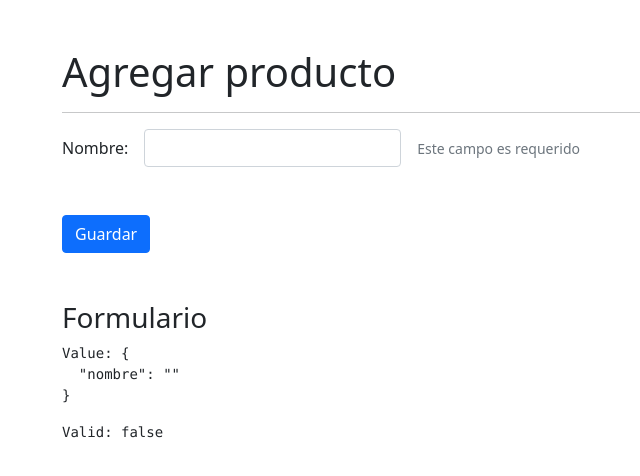
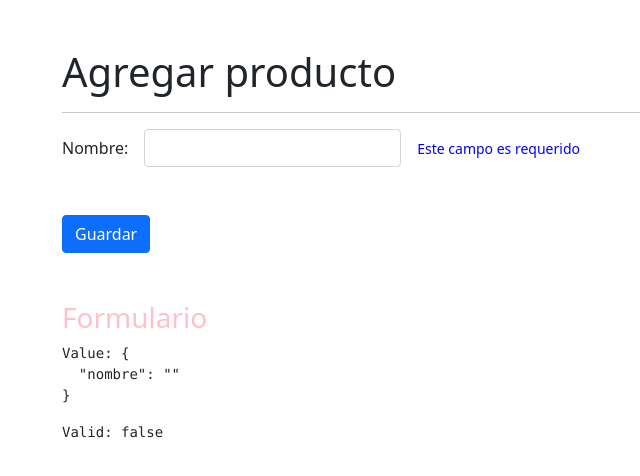
Before and after one commit to WiiruxCruz/11-directivasApp, an Angular app: page /productos/agregar in a window 1280 px wide. Shown: the top 476 px of the page, without its empty margins (20-660 px from the left). Built offline with nearby package versions, Linux system fonts and the light colour scheme.

Commit message:
Cambiar el color del host

```diff
--- a/src/app/productos/pages/agregar/agregar.component.html
+++ b/src/app/productos/pages/agregar/agregar.component.html
@@ -19,6 +19,7 @@
 			<span
 				class="form-text"
 				error-msg
+				color="blue"
 				*ngIf="tieneError('nombre')"
 			>
 				Este campo es requerido
@@ -37,6 +38,6 @@
 
 </form>
 
-<h3 class="mt-5">Formulario</h3>
+<h3 class="mt-5" error-msg color="pink">Formulario</h3>
 <pre>Value: {{ miFormulario.value | json }}</pre>
 <pre>Valid: {{ miFormulario.valid }}</pre>
--- a/src/app/shared/directives/error-msg.directive.ts
+++ b/src/app/shared/directives/error-msg.directive.ts
@@ -1,15 +1,23 @@
-import { Directive, OnInit } from '@angular/core';
+import { Directive, ElementRef, Input, OnInit } from '@angular/core';
 
 @Directive({
   selector: '[error-msg]'
 })
 export class ErrorMsgDirective implements OnInit {
 
-	constructor() {
-		console.log('constructor directive');
+	htmlElement: ElementRef<HTMLElement>;
+	@Input() color: string = 'red';
+
+	constructor( private el: ElementRef<HTMLElement> ) {
+		this.htmlElement = el;
 	}
 	ngOnInit(): void {
 		console.log('NgOnInit en la directiva');
+		this.setColor();
+	}
+
+	setColor(): void {
+		this.htmlElement.nativeElement.style.color = this.color;
 	}
 
 }
```
